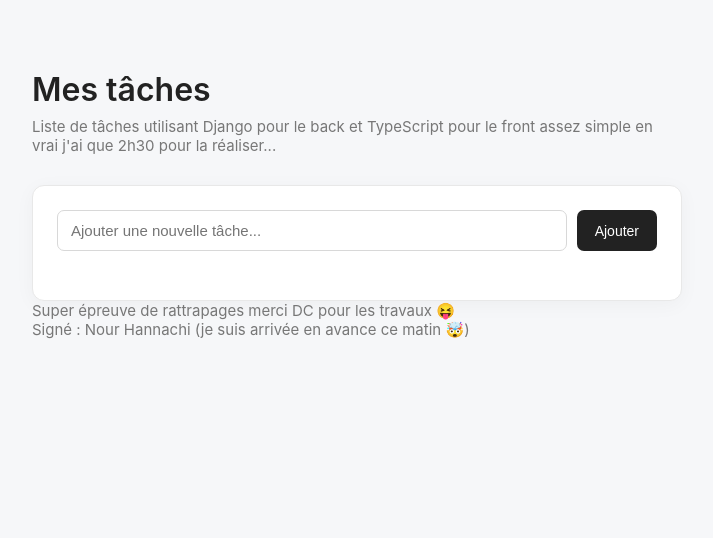
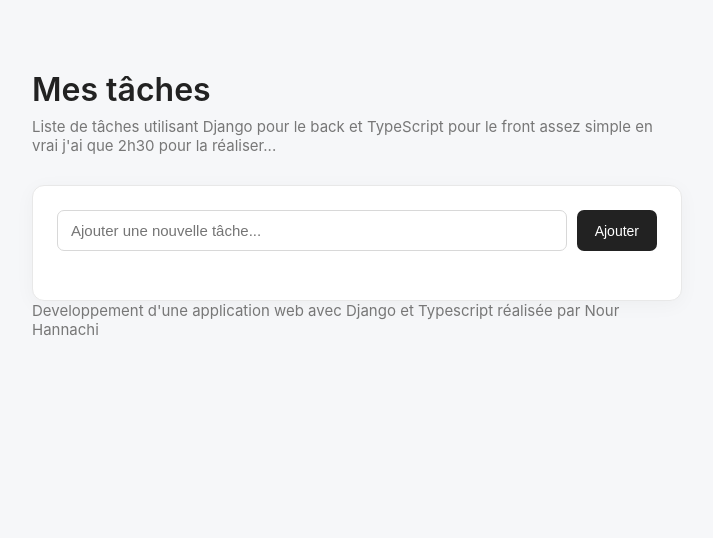
Before and after one commit to nourhnn/todo-django, a Django app: page / in a window 1280 px wide. Shown: the top 538 px of the page, without its empty margins (283-996 px from the left). Run offline with Django 5.2, Linux system fonts and the light colour scheme; data that the repository does not hold is empty.

Commit message:
modif html

```diff
--- a/tasks/templates/tasks/index.html
+++ b/tasks/templates/tasks/index.html
@@ -301,10 +301,7 @@
 
         <footer>
             <p class="subtitle">
-            Super épreuve de rattrapages merci DC pour les travaux 😝
-            </p>
-            <p class="subtitle">
-                Signé : Nour Hannachi (je suis arrivée en avance ce matin 🤯)
+            Developpement d'une application web avec Django et Typescript réalisée par Nour Hannachi
             </p>
         </footer>
 
```
Also changed, not shown: 1 other file.
